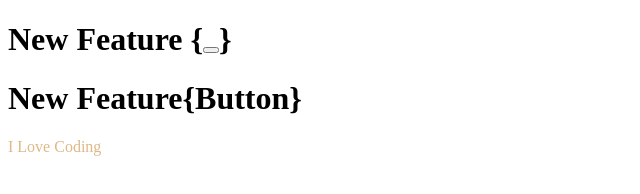
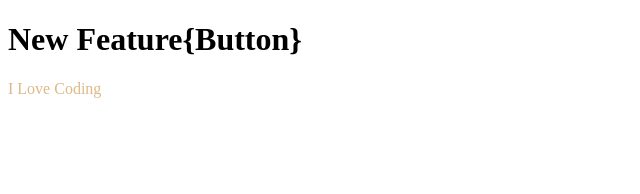
Before and after one commit to Rov365/localrepo, a plain HTML site: page index.html in a window 1280 px wide. Shown: the whole page, without its empty margins (0-640 px from the left). Drawn offline with Linux system fonts and the light colour scheme.

```diff
--- a/index.html
+++ b/index.html
@@ -7,7 +7,6 @@
     <title>Document</title>
 </head>
 <body>
-    <h1>New Feature {<button></button>}</h1>
     <h1>New Feature{Button}</h1>
     <p>I Love Coding</p>
 </body>
```
